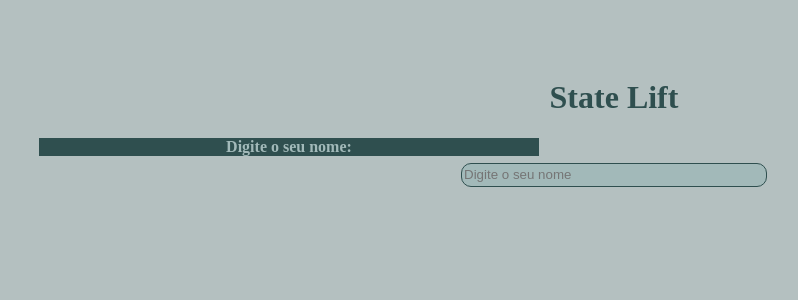
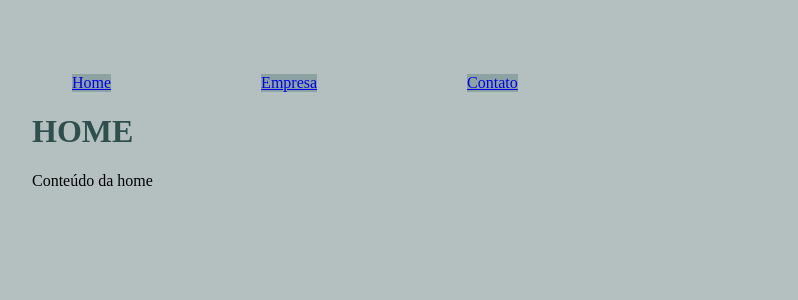
Before and after one commit to anaclarapedrozo/projeto_github, a React (Create React App) app in the folder curso.React/meu-projeto/: page / in a window 1280 px wide. Shown: the top 300 px of the page, without its empty margins (26-824 px from the left). Built offline with nearby package versions, Linux system fonts and the light colour scheme.

Commit message:
Aula 15 React - React Router

```diff
--- a/curso.React/meu-projeto/package.json
+++ b/curso.React/meu-projeto/package.json
@@ -9,6 +9,7 @@
     "@testing-library/user-event": "^13.5.0",
     "react": "^19.1.0",
     "react-dom": "^19.1.0",
+    "react-router-dom": "^7.6.3",
     "react-scripts": "5.0.1",
     "web-vitals": "^2.1.4"
   },
--- a/curso.React/meu-projeto/src/App.js
+++ b/curso.React/meu-projeto/src/App.js
@@ -1,28 +1,21 @@
-import './App.css';
-import Saudacao from './components/Saudacao';
-import SeuNome from './components/SeuNome';
-// import HelloWord from './components/HelloWord';
-// import SayMyName from './components/SayMyName';
-// import Frase from './components/Frase';
-// import Pessoa from './components/pessoa';
-// import List from './components/List'
-// import Evento from './components/Evento'
-// import Form from './components/Form'
-// import Condicional from './components/Condiconal';
-// import OutraLista from './components/OutraLista';
-import { useState } from 'react'
-
+import { BrowserRouter as Router, Routes, Route, Link } from "react-router-dom";
+import Home from "./pages/Home";
+import Empresa from "./pages/Empresa";
+import Contato from "./pages/Contato";
+import Navbar from "./components/Navbar";
 
 
 function App() {
-
-  const [nome, setNome] = useState()
-
   return (
     <div className="App">
-      <h1>State Lift</h1>
-      <SeuNome setNome={setNome}/>
-      <Saudacao nome={nome}/>
+      <Router>
+        <Navbar/>
+        <Routes>
+          <Route exact path="/" element={<Home />} />
+          <Route path="/empresa" element={<Empresa />} />
+          <Route path="/contato" element={<Contato />} />
+        </Routes>
+      </Router>
     </div>
   );
 }
--- a/curso.React/meu-projeto/src/components/Frase.module.css
+++ b/curso.React/meu-projeto/src/components/Frase.module.css
@@ -7,9 +7,11 @@
 .fraseContent{
     color: rgb(162, 185, 185);
     background-color: darkslategray;
-    margin: 7px;
     font-weight: bolder;
     width: 500px;
+    display: flex;
+    justify-content: center;
+    align-items: center;
 }
 
 .inputName{
--- /dev/null
+++ b/curso.React/meu-projeto/src/components/Navbar.js
@@ -0,0 +1,20 @@
+import { Link } from 'react-router-dom'
+import styles from './Navbar.module.css'
+
+function Navbar () {
+    return(
+        <ul className={styles.list}>
+          <li className={styles.item}>
+            <Link to="/">Home</Link>
+          </li>
+          <li className={styles.item}>
+            <Link to="/empresa">Empresa</Link>
+          </li >
+          <li className={styles.item}>
+            <Link to="/contato">Contato</Link>
+          </li>
+        </ul>
+    )
+}
+
+export default Navbar
--- /dev/null
+++ b/curso.React/meu-projeto/src/components/Navbar.module.css
@@ -0,0 +1,9 @@
+.list{
+    display: flex;
+    list-style: none;
+}
+
+.item{
+    background-color: rgb(141, 163, 163);
+    margin-right: 150px;
+}
--- /dev/null
+++ b/curso.React/meu-projeto/src/pages/Contato.js
@@ -0,0 +1,10 @@
+function Contato () {
+    return(
+        <div>
+            <h1>Contato</h1>
+            <p>Conteúdo do contato</p>
+        </div>
+    )
+}
+
+export default Contato
--- /dev/null
+++ b/curso.React/meu-projeto/src/pages/Empresa.js
@@ -0,0 +1,10 @@
+function Empresa () {
+    return (
+        <div>
+            <h1>Empresa</h1>
+            <p>Conteúdo da empresa</p>
+        </div>
+    )
+}
+
+export default Empresa
--- /dev/null
+++ b/curso.React/meu-projeto/src/pages/Home.js
@@ -0,0 +1,10 @@
+function Home () {
+    return(
+        <div>
+            <h1>HOME</h1>
+            <p>Conteúdo da home</p>
+        </div>
+    )
+}
+
+export default Home
```
Also changed, not shown: 1 other file (tests, documents, lock files or other folders).
